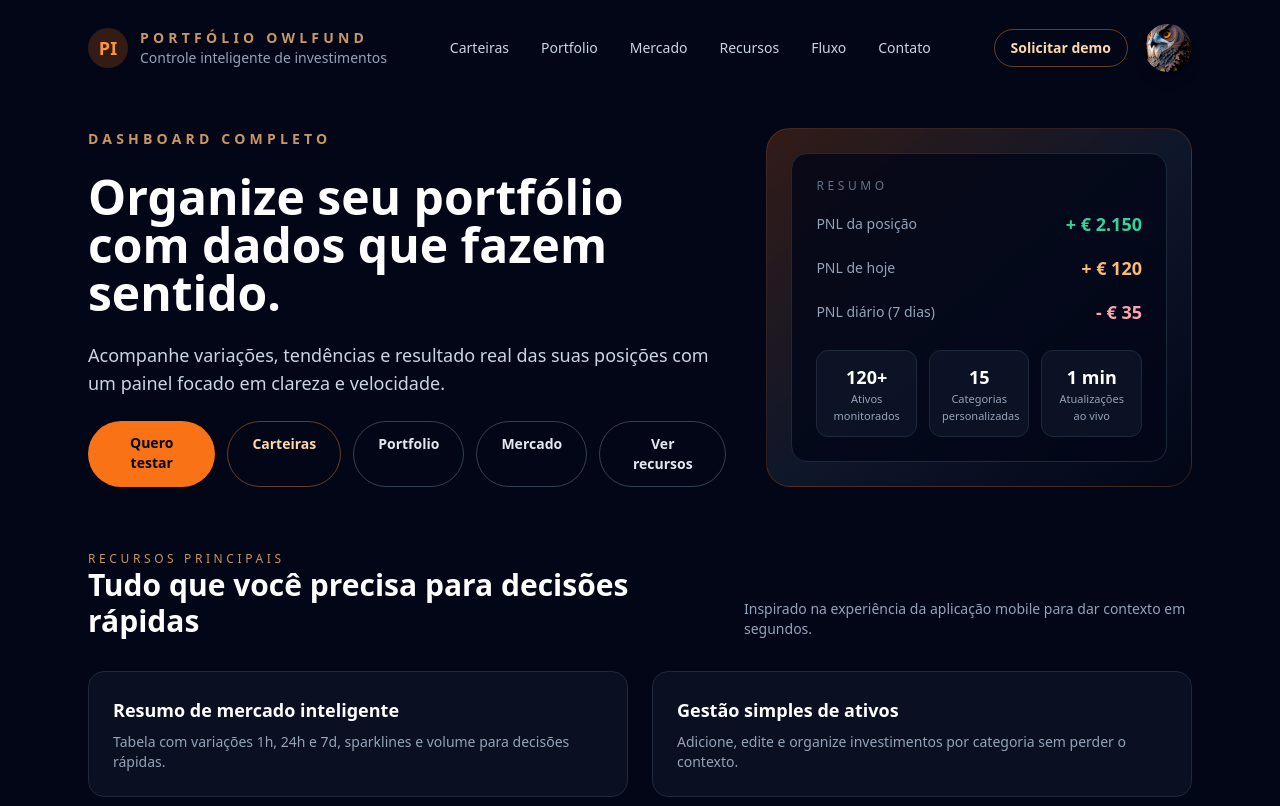
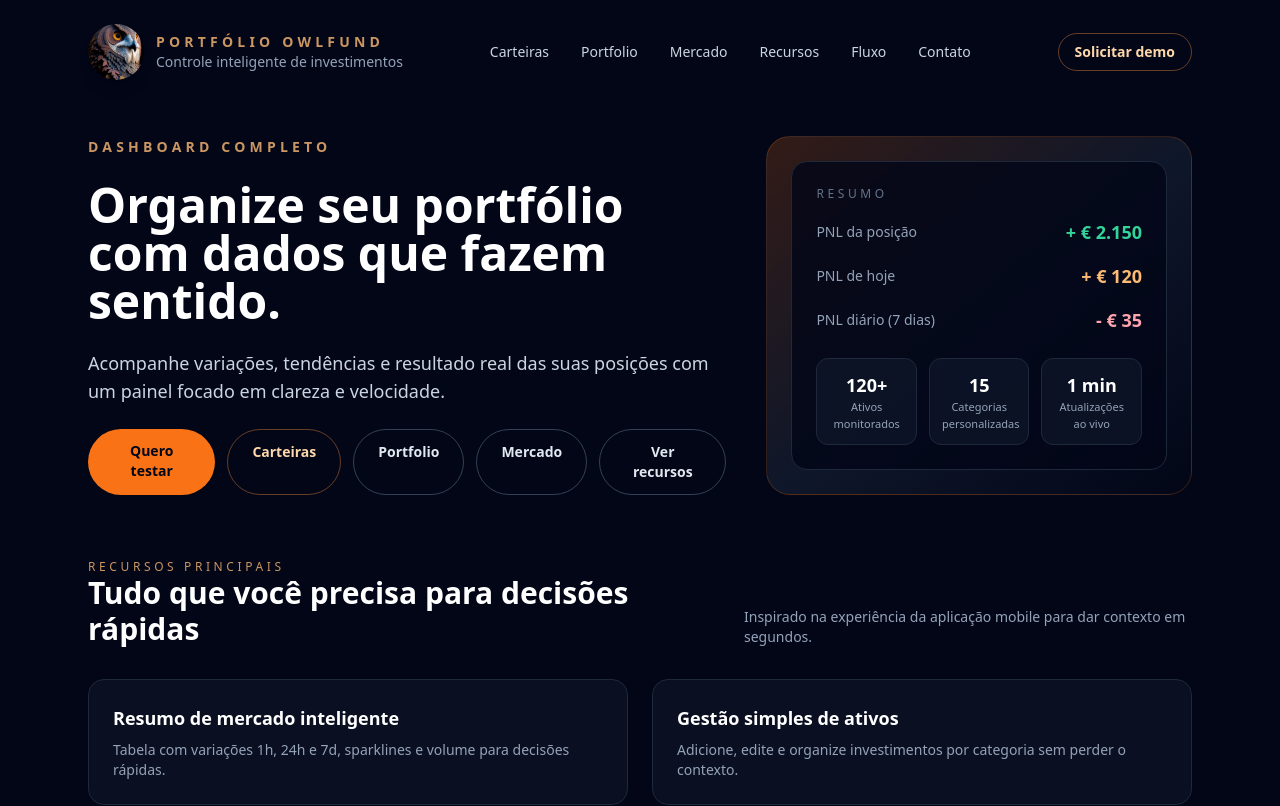
Before and after one commit to Gustavo-cripto/Owlfund, a Next.js app: page / in a window 1280 px wide. Shown: the top 806 px of the page. Built offline with nearby package versions, Linux system fonts and the light colour scheme.

Commit message:
move and enlarge owl logo

```diff
--- a/src/app/page.tsx
+++ b/src/app/page.tsx
@@ -47,9 +47,11 @@
     <div className="min-h-screen bg-slate-950 text-slate-100">
       <header className="mx-auto flex w-full max-w-6xl items-center justify-between px-6 py-6">
         <div className="flex items-center gap-3">
-          <span className="flex h-10 w-10 items-center justify-center rounded-full bg-orange-500/20 text-lg font-semibold text-orange-400">
-            PI
-          </span>
+          <img
+            src="/owlfund-owl.png"
+            alt="Owlfund"
+            className="h-14 w-14 rounded-full object-cover shadow-lg [transform:scaleX(-1)]"
+          />
           <div>
             <p className="text-sm font-semibold uppercase tracking-[0.3em] text-orange-300/80">
               Portfólio Owlfund
@@ -77,19 +79,12 @@
             Contato
           </a>
         </nav>
-        <div className="flex items-center gap-4">
         <a
           className="rounded-full border border-orange-400/40 px-4 py-2 text-sm font-semibold text-orange-200 transition hover:border-orange-400 hover:text-white"
           href="#contato"
         >
           Solicitar demo
         </a>
-          <img
-            src="/owlfund-owl.png"
-            alt="Owlfund"
-            className="h-12 w-12 rounded-full object-cover shadow-lg"
-          />
-        </div>
       </header>
 
       <main className="mx-auto flex w-full max-w-6xl flex-col gap-16 px-6 pb-24 pt-8">
```
Lines whose indentation alone changed are shown as unchanged.
